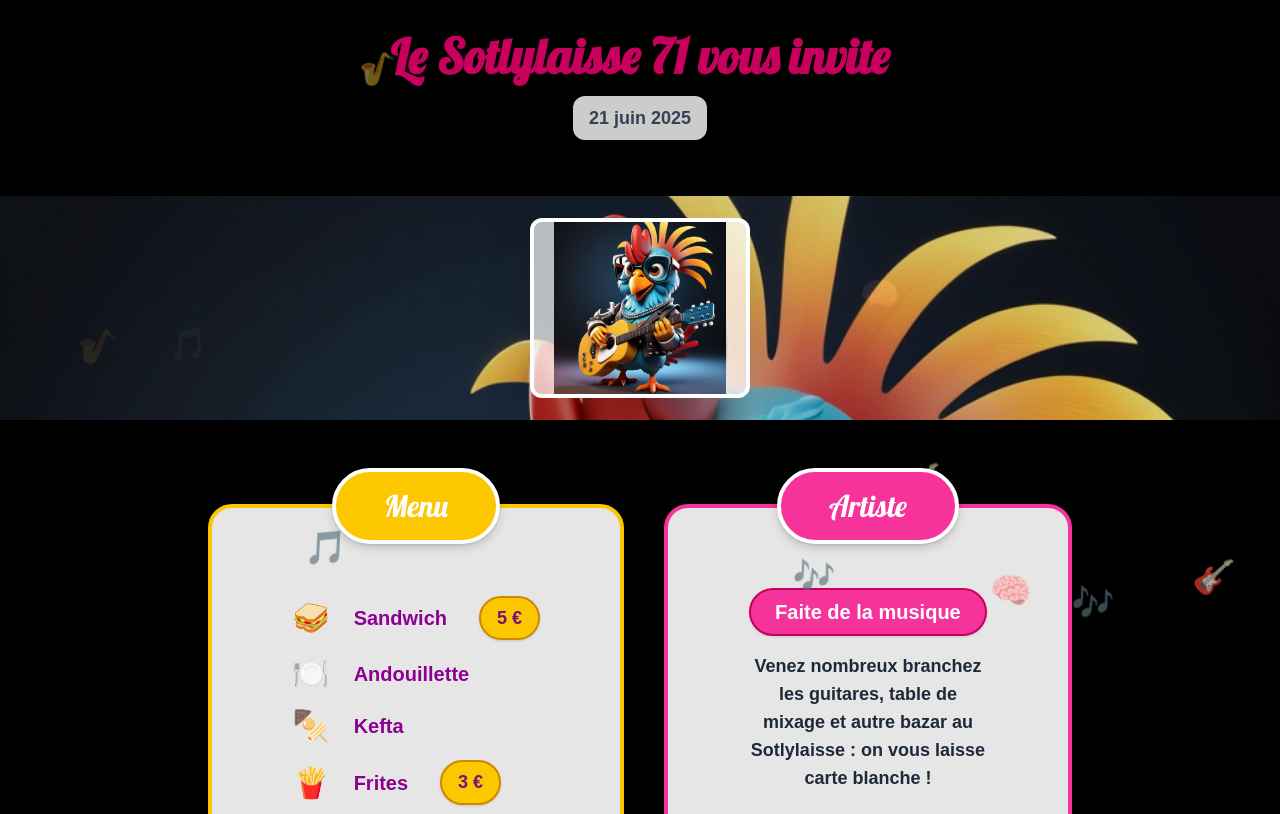
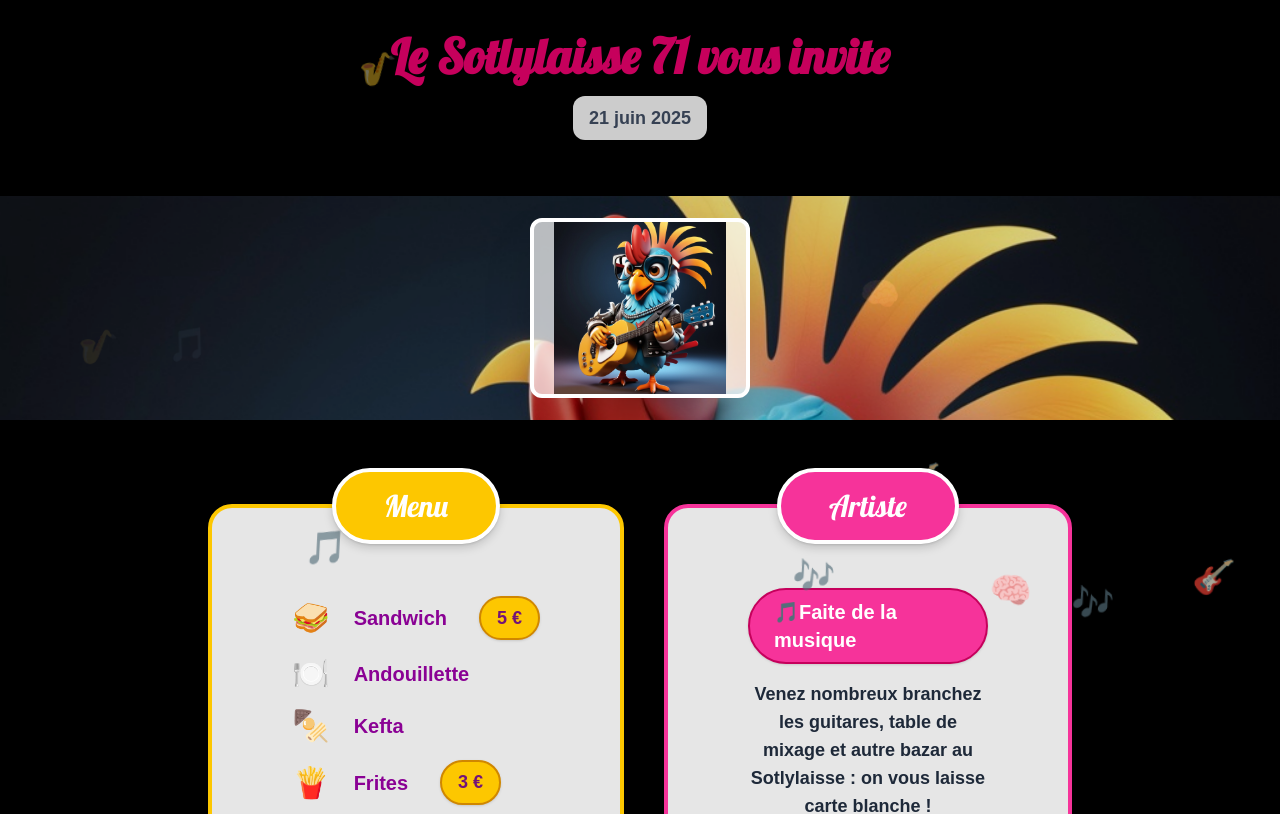
Before and after one commit to ujju16/fetedelazic, a Next.js app: page / in a window 1280 px wide. Shown: the top 814 px of the page. Built offline with nearby package versions, Linux system fonts and the light colour scheme.

Commit message:
feat: ajout d'une icône note de musique dans le badge 'Faite de la musique' de l'ArtisteCard

```diff
--- a/src/components/ArtisteCard.tsx
+++ b/src/components/ArtisteCard.tsx
@@ -11,7 +11,8 @@ export default function ArtisteCard() {
         </div>
       </div>
       <div className="bg-white/90 rounded-3xl shadow-2xl border-4 border-pink-500 w-full p-10 md:p-14 lg:p-16 xl:p-20 2xl:p-24 flex flex-col items-center mb-8 sm:border-pink-500 sm:border-4 border-l-0 border-r-0">
-        <div className="inline-block bg-pink-500 text-white font-extrabold rounded-full px-6 py-2 text-lg md:text-xl mb-4 shadow border-2 border-pink-700">
+        <div className="inline-block bg-pink-500 text-white font-extrabold rounded-full px-6 py-2 text-lg md:text-xl mb-4 shadow border-2 border-pink-700 flex items-center gap-2">
+          <span role="img" aria-label="note de musique">🎵</span>
           Faite de la musique
         </div>
         <p className="mb-6 text-lg text-gray-800 font-semibold text-center">
```
